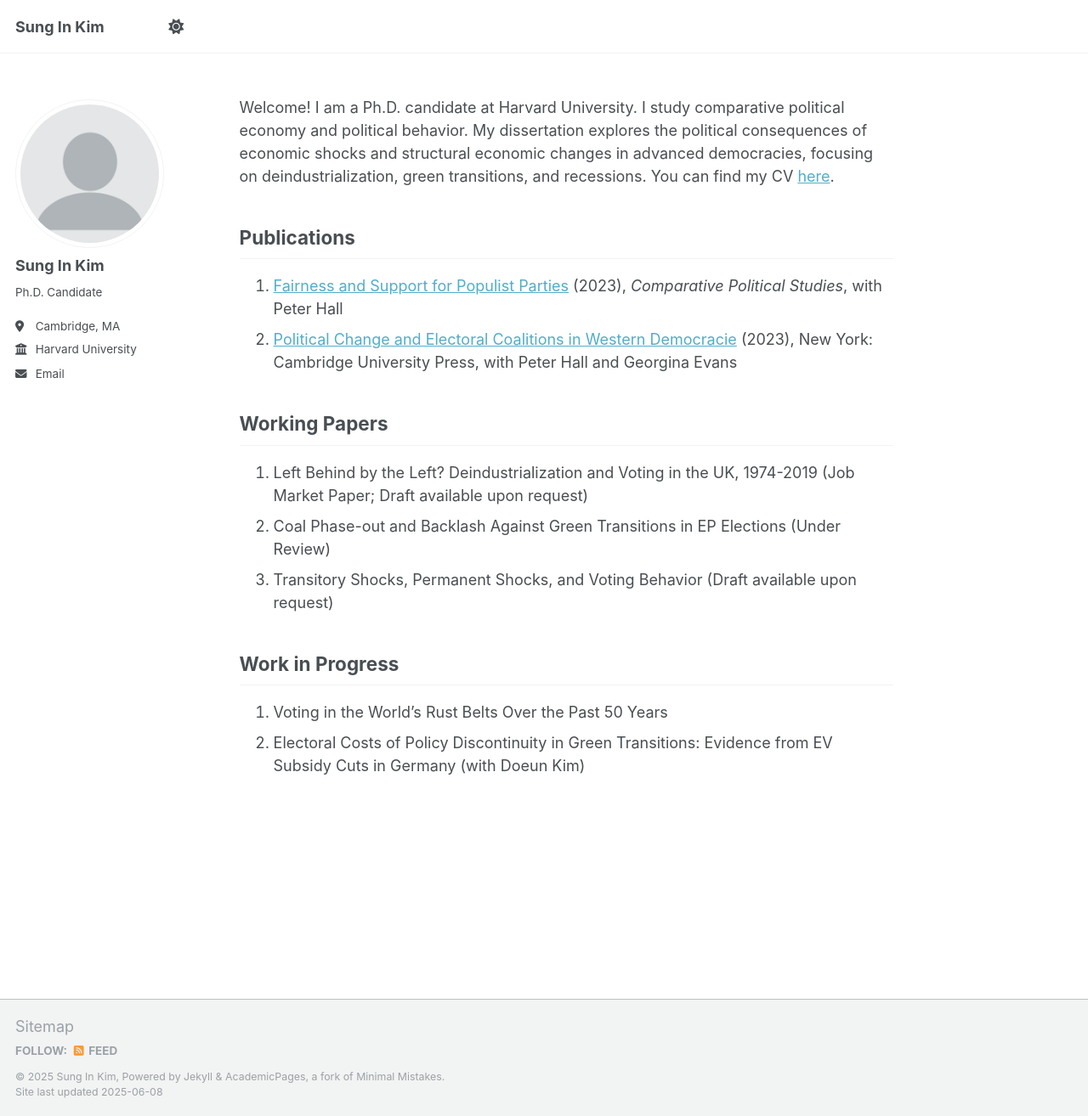
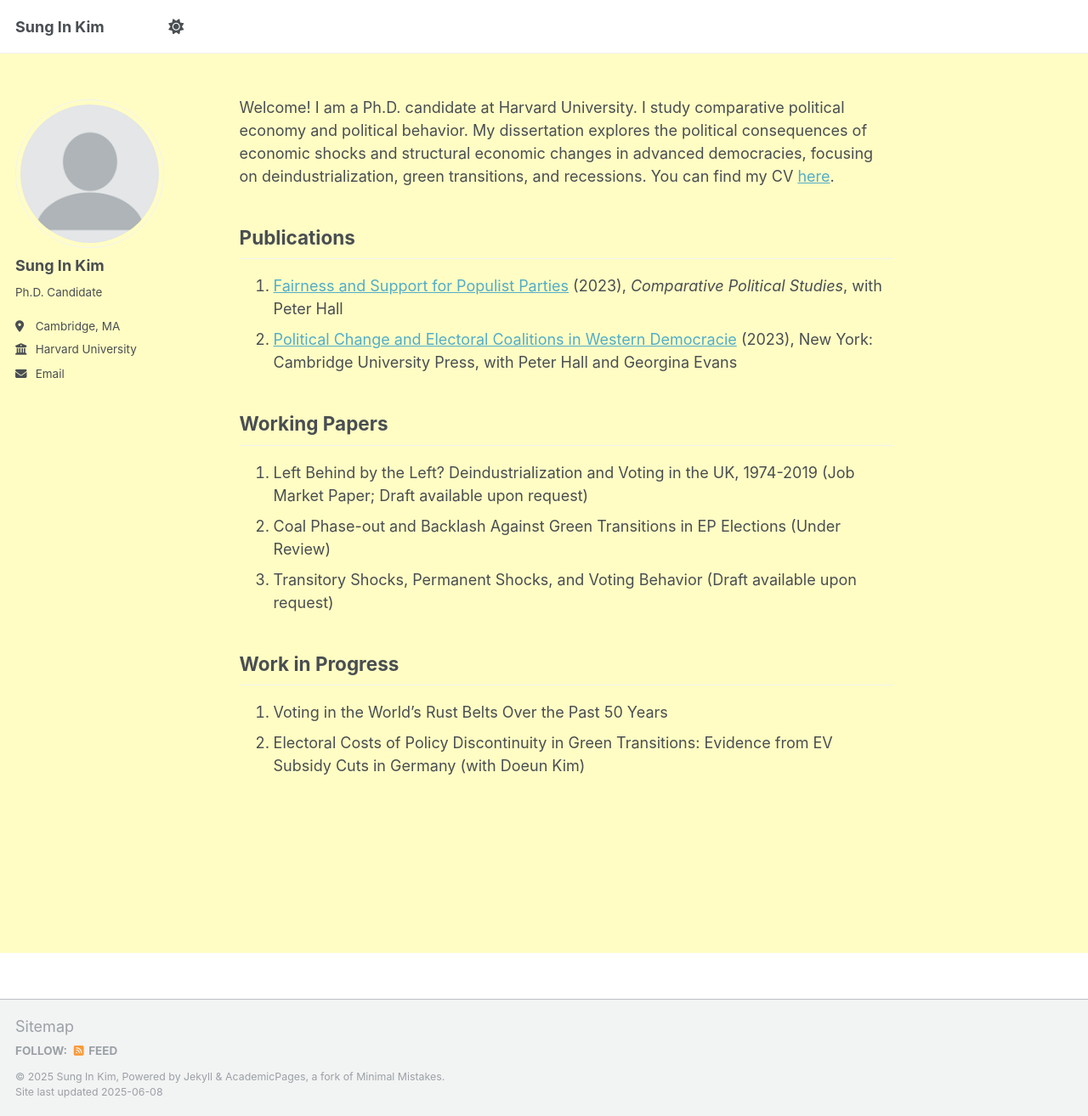
Before and after one commit to Sung-In-Kim/sung-in-kim, a Jekyll site: the page built from _pages/about.md, in a window 1280 px wide and 1314 px high. Shown: the whole window at 85% size. Built offline with Jekyll 4.4.1, drawn with Linux system fonts in a browser that asks for light colours.

Commit message:
Update main.scss
test

```diff
--- a/assets/css/main.scss
+++ b/assets/css/main.scss
@@ -46,7 +46,4 @@ $type-size-4: 1em; // keep headings proportionate
     "vendor/magnific-popup/magnific-popup"
 ;
 
-/* limit the change to pages with that class */
-.intro-small .page__content {
-  font-size: 0.9em;
-}
+body { background: #fffdc4; }
```
